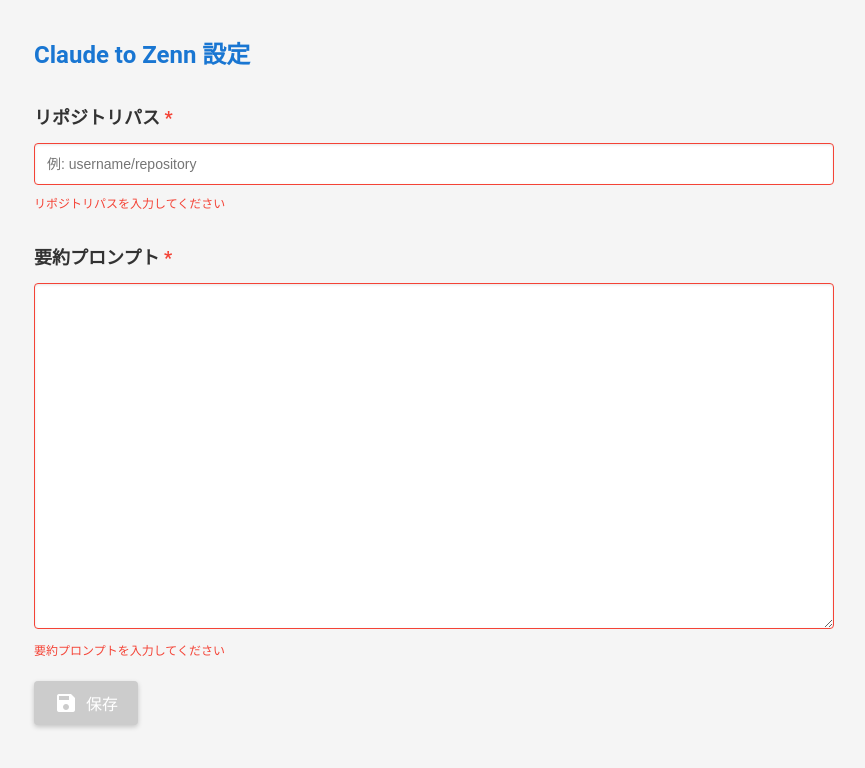
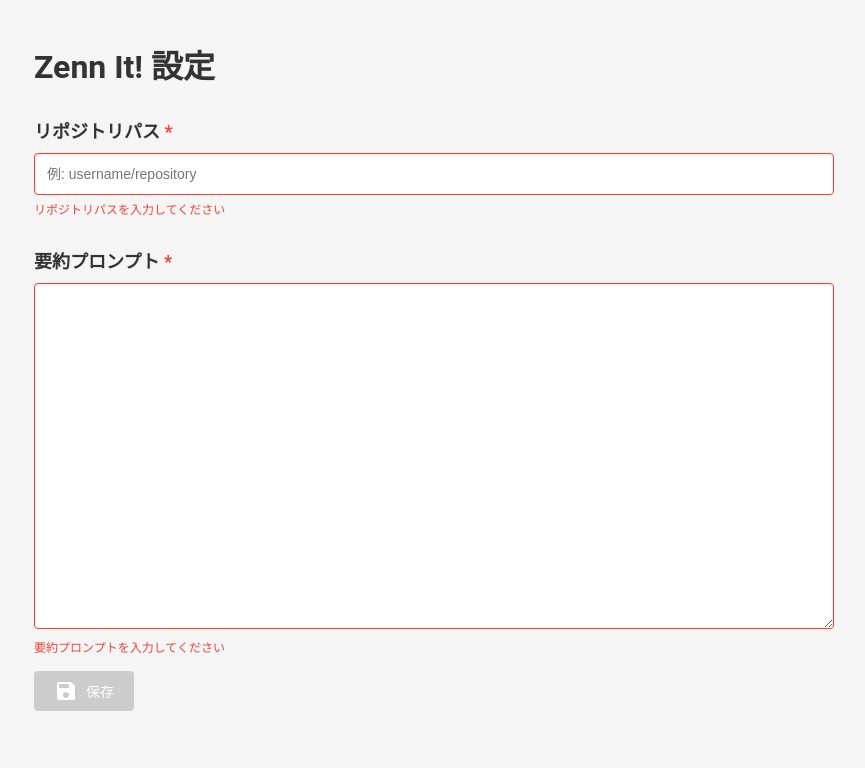
Before and after one commit to nuitsjp/Zennit, a browser extension: page src/Extensions/options.html in a window 1280 px wide. Shown: the whole page, without its empty margins (206-1071 px from the left). Drawn offline with Linux system fonts and the light colour scheme.

Commit message:
Update page titles and styles in options.html and popup.html

```diff
--- a/src/Extensions/options.html
+++ b/src/Extensions/options.html
@@ -2,93 +2,12 @@
 <html lang="ja">
 <head>
   <meta charset="UTF-8">
-  <title>Claude to Zenn - Settings</title>
+  <title>Zenn It! - Settings</title>
   <link href="https://fonts.googleapis.com/icon?family=Material+Icons" rel="stylesheet">
-  <style>
-    body {
-      font-family: 'Roboto', sans-serif;
-      line-height: 1.6;
-      color: #333;
-      max-width: 800px;
-      margin: 0 auto;
-      padding: 20px;
-      background-color: #f5f5f5;
-    }
-    h1 {
-      font-size: 24px;
-      color: #1976d2;
-      margin-bottom: 20px;
-    }
-    h2 {
-      font-size: 18px;
-      color: #333;
-      margin-top: 30px;
-      margin-bottom: 10px;
-    }
-    .required::after {
-      content: " *";
-      color: #f44336;
-    }
-    input[type="text"], textarea {
-      width: 100%;
-      padding: 12px;
-      border: 1px solid #ccc;
-      border-radius: 4px;
-      box-sizing: border-box;
-      font-size: 14px;
-      background-color: white;
-      box-shadow: inset 0 1px 3px rgba(0,0,0,0.1);
-      transition: border-color 0.3s, box-shadow 0.3s;
-    }
-    input[type="text"] {
-      margin-bottom: 5px;
-    }
-    textarea {
-      resize: vertical;
-    }
-    input[type="text"]:focus, textarea:focus {
-      border-color: #1976d2;
-      box-shadow: 0 0 0 2px rgba(25, 118, 210, 0.2);
-      outline: none;
-    }
-    .error {
-      border-color: #f44336 !important;
-    }
-    .error-message {
-      color: #f44336;
-      font-size: 12px;
-      margin-top: 5px;
-      display: none;
-    }
-    button {
-      display: inline-flex;
-      align-items: center;
-      justify-content: center;
-      padding: 10px 20px;
-      background-color: #1976d2;
-      color: white;
-      border: none;
-      border-radius: 4px;
-      font-size: 16px;
-      cursor: pointer;
-      transition: background-color 0.3s;
-      margin-top: 20px;
-      box-shadow: 0 2px 5px rgba(0,0,0,0.2);
-    }
-    button:hover {
-      background-color: #1565c0;
-    }
-    button:disabled {
-      background-color: #ccc;
-      cursor: not-allowed;
-    }
-    button .material-icons {
-      margin-right: 8px;
-    }
-  </style>
+  <link rel="stylesheet" href="styles.css">
 </head>
-<body>
-  <h1>Claude to Zenn 設定</h1>
+<body class="settings-page">
+  <h1>Zenn It! 設定</h1>
 
   <h2 class="required">リポジトリパス</h2>
   <input type="text" id="repositoryPath" placeholder="例: username/repository" required>
--- a/src/Extensions/styles.css
+++ b/src/Extensions/styles.css
@@ -0,0 +1,102 @@
+body {
+    font-family: 'Roboto', sans-serif;
+    background-color: #f5f5f5;
+    margin: 0;
+  }
+
+  body.settings-page {
+    max-width: 800px;
+    padding: 20px;
+    margin: 0 auto;
+  }
+
+  body.popup-page {
+    width: 250px;
+    padding: 16px;
+  }
+
+  h1 {
+    color: #333;
+  }
+
+  h2 {
+    font-size: 18px;
+    color: #333;
+    margin-top: 30px;
+    margin-bottom: 10px;
+  }
+
+  .required::after {
+    content: " *";
+    color: #f44336;
+  }
+
+  input[type="text"], textarea {
+    width: 100%;
+    padding: 12px;
+    border: 1px solid #ccc;
+    border-radius: 4px;
+    box-sizing: border-box;
+    font-size: 14px;
+    background-color: white;
+    box-shadow: inset 0 1px 3px rgba(0,0,0,0.1);
+    transition: border-color 0.3s, box-shadow 0.3s;
+  }
+
+  textarea {
+    resize: vertical;
+  }
+
+  input[type="text"]:focus, textarea:focus {
+    border-color: #1976d2;
+    box-shadow: 0 0 0 2px rgba(25, 118, 210, 0.2);
+    outline: none;
+  }
+
+  .error {
+    border-color: #f44336 !important;
+  }
+
+  .error-message {
+    color: #f44336;
+    font-size: 12px;
+    margin-top: 5px;
+    display: none;
+  }
+
+  button, .button {
+    display: inline-flex;
+    align-items: center;
+    justify-content: center;
+    padding: 8px 20px;
+    background-color: #1976d2;
+    color: white;
+    border: none;
+    border-radius: 4px;
+    cursor: pointer;
+    font-size: 14px;
+    transition: background-color 0.3s;
+    margin-top: 16px;
+  }
+
+  button:hover, .button:hover {
+    background-color: #1565c0;
+  }
+
+  button:disabled {
+    background-color: #ccc;
+    cursor: not-allowed;
+  }
+
+  .material-icons {
+    margin-right: 8px;
+  }
+
+  #summary {
+    margin-top: 16px;
+    white-space: pre-wrap;
+    background-color: white;
+    padding: 12px;
+    border-radius: 4px;
+    box-shadow: 0 1px 3px rgba(0,0,0,0.12), 0 1px 2px rgba(0,0,0,0.24);
+  }
```
Also changed, not shown: src/Extensions/popup.html (+3 -46 lines).
